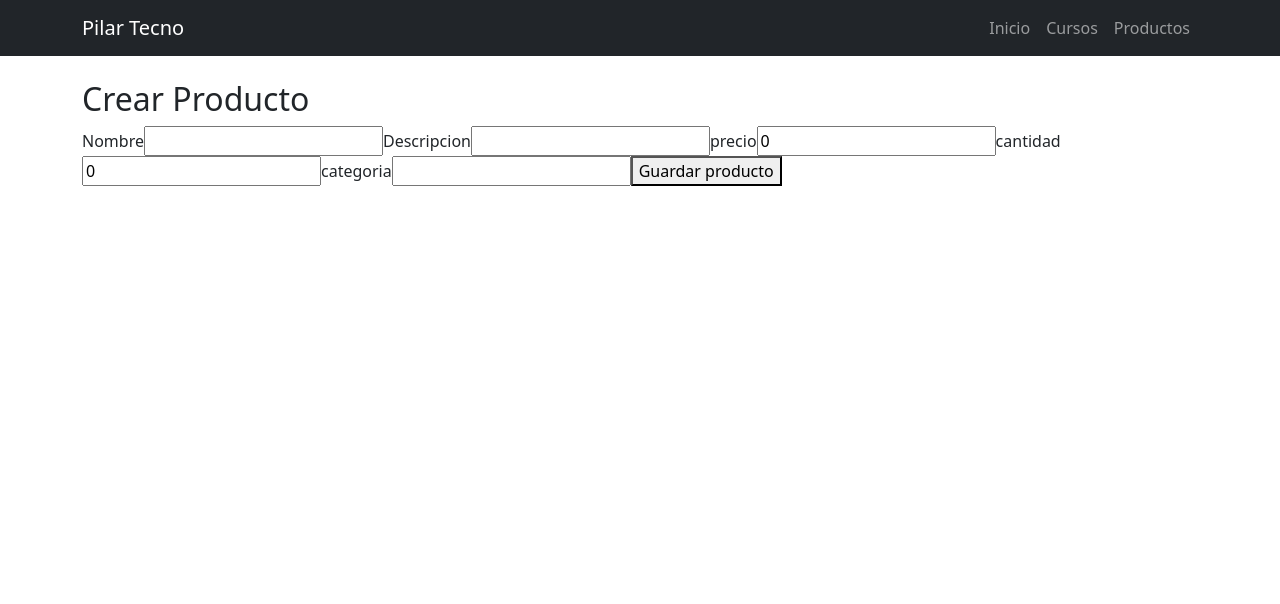
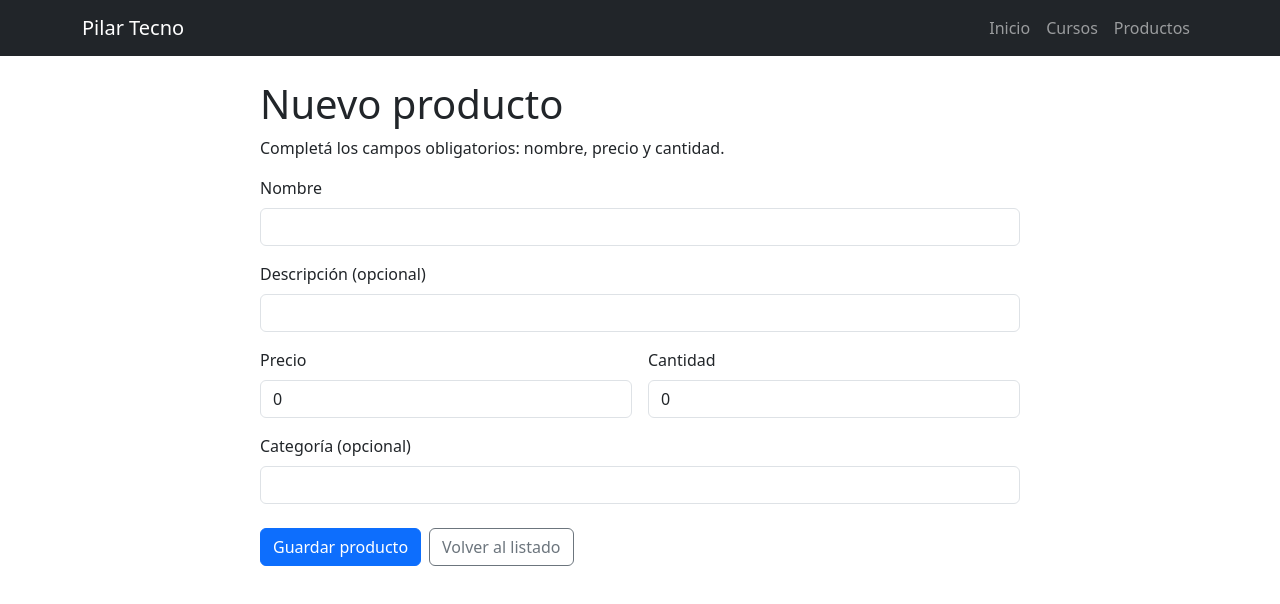
Before and after one commit to SSebastianLoreiro/landing-pilar-tecno, a React (Vite) app: page /productos/nuevo in a window 1280 px wide. Shown: the top 604 px of the page. Built offline with nearby package versions, Linux system fonts and the light colour scheme; no server answers.

Commit message:
feat: completar la edición de productos con formulario reutilizable

```diff
--- a/src/components/FormularioProducto.tsx
+++ b/src/components/FormularioProducto.tsx
@@ -1,116 +1,96 @@
+import { useState } from "react";
 import { useFormik } from "formik";
+import { Alert, Button, Col, Form, Row, Spinner } from "react-bootstrap";
+import { Link, useNavigate } from "react-router-dom";
 import type { NuevoProducto } from "../types/Producto";
-import * as Yup from "yup";
-import { crearProducto } from "../services/ProductoService";
+import { crearProducto, obtenerMensajeError } from "../services/ProductoService";
+import { productoSchema } from "../validations/productoSchema";
 
-const productoSchema = Yup.object({
-    nombre: Yup.string()
-        .required("El nombre es obligatorio")
-        .min(3, "El nombre debe tener al menos 3 caracteres"),
-    descripcion: Yup.string()
-        .min(5, "La descripción debe tener al menos 5 caracteres"),
-    precio: Yup.number()
-        .required("El precio es obligatorio")
-        .integer("El precio debe ser entero")
-        .positive("El precio debe ser mayor que 0"),
-    cantidad: Yup.number()
-        .required("La cantidad es obligatoria")
-        .integer("La cantidad debe ser entera")
-        .min(0, "La cantidad no puede ser negativa"),
-    categoria: Yup.string()
-        .min(5, "La categoria debe tener al menos 5 caracteres")
-});
+type FormularioProductoProps = {
+    valoresIniciales?: NuevoProducto;
+    onGuardar?: (datos: NuevoProducto) => Promise<unknown>;
+    modo?: "crear" | "editar";
+};
 
-const FormularioProducto = () => {
+const productoVacio: NuevoProducto = {
+    nombre: "", descripcion: "", precio: 0, cantidad: 0, categoria: "",
+};
+
+const FormularioProducto = ({ valoresIniciales, onGuardar = crearProducto, modo = "crear" }: FormularioProductoProps) => {
+    const navigate = useNavigate();
+    const [error, setError] = useState("");
     const formik = useFormik<NuevoProducto>({
-        initialValues: {
-            nombre: "",
-            descripcion: "",
-            precio: 0,
-            cantidad: 0,
-            categoria: ""
-        },
-        onSubmit: async (values, { resetForm }) => {
+        initialValues: valoresIniciales ?? productoVacio,
+        enableReinitialize: true,
+        validationSchema: productoSchema,
+        onSubmit: async (valores) => {
+            setError("");
             try {
-                await crearProducto(values);
-                console.log("submit exitoso");
-                resetForm();
-            } catch (error) {
-                console.error(error);
+                const datos = await productoSchema.validate(valores, { stripUnknown: true });
+                await onGuardar(datos);
+                navigate("/productos", {
+                    replace: true,
+                    state: { mensaje: modo === "editar" ? "Producto actualizado correctamente." : "Producto creado correctamente." },
+                });
+            } catch (causa) {
+                setError(obtenerMensajeError(causa, "No se pudo guardar el producto. Intentá nuevamente."));
             }
         },
-        validationSchema: productoSchema,
+    });
 
-    });
-    return <> <h2>Crear Producto</h2>
-        <form onSubmit={formik.handleSubmit}>
-            <label htmlFor="nombre">Nombre</label>
+    const campos: { nombre: keyof NuevoProducto; etiqueta: string; tipo: "text" | "number"; obligatorio?: boolean }[] = [
+        { nombre: "nombre", etiqueta: "Nombre", tipo: "text", obligatorio: true },
+        { nombre: "descripcion", etiqueta: "Descripción (opcional)", tipo: "text" },
+        { nombre: "precio", etiqueta: "Precio", tipo: "number", obligatorio: true },
+        { nombre: "cantidad", etiqueta: "Cantidad", tipo: "number", obligatorio: true },
+        { nombre: "categoria", etiqueta: "Categoría (opcional)", tipo: "text" },
+    ];
 
-            <input
-                id="nombre"
-                name="nombre"
-                type="text"
-                value={formik.values.nombre}
-                onChange={formik.handleChange}
-                onBlur={formik.handleBlur}
-            />
-            {formik.touched.nombre && formik.errors.nombre && (
-                <p className="text-danger">{formik.errors.nombre}</p>
-            )}
-            <label htmlFor="descripcion">Descripcion</label>
-            <input
-                id="descripcion"
-                name="descripcion"
-                type="text"
-                value={formik.values.descripcion}
-                onChange={formik.handleChange}
-                onBlur={formik.handleBlur}
-            />
-            {formik.touched.descripcion && formik.errors.descripcion && (
-                <p className="text-danger">{formik.errors.descripcion}</p>
-            )}
-            <label htmlFor="precio">precio</label>
-
-            <input
-                id="precio"
-                name="precio"
-                type="number"
-                value={formik.values.precio}
-                onChange={formik.handleChange}
-                onBlur={formik.handleBlur}
-            />
-            {formik.touched.precio && formik.errors.precio && (
-                <p className="text-danger">{formik.errors.precio}</p>
-            )}
-            <label htmlFor="cantidad">cantidad</label>
-
-            <input
-                id="cantidad"
-                name="cantidad"
-                type="number"
-                value={formik.values.cantidad}
-                onChange={formik.handleChange}
-                onBlur={formik.handleBlur}
-            />
-            {formik.touched.cantidad && formik.errors.cantidad && (
-                <p className="text-danger">{formik.errors.cantidad}</p>
-            )}
-            <label htmlFor="categoria">categoria</label>
-
-            <input
-                id="categoria"
-                name="categoria"
-                type="text"
-                value={formik.values.categoria}
-                onChange={formik.handleChange}
-                onBlur={formik.handleBlur}
-            />
-            {formik.touched.categoria && formik.errors.categoria && (
-                <p className="text-danger">{formik.errors.categoria}</p>
-            )}
-            <button type="submit">Guardar producto</button>
-        </form>
-    </>
+    return <section className="mx-auto mb-5" style={{ maxWidth: 760 }} aria-labelledby="titulo-formulario">
+        <h1 id="titulo-formulario">{modo === "editar" ? "Editar producto" : "Nuevo producto"}</h1>
+        <p>Completá los campos obligatorios: nombre, precio y cantidad.</p>
+        {error && <Alert variant="danger" role="alert">{error}</Alert>}
+        <Form noValidate onSubmit={formik.handleSubmit} aria-busy={formik.isSubmitting}>
+            <fieldset disabled={formik.isSubmitting}>
+                <Row className="g-3">
+                    {campos.map(({ nombre, etiqueta, tipo, obligatorio }) => {
+                        const invalido = Boolean(formik.touched[nombre] && formik.errors[nombre]);
+                        return <Col xs={12} md={tipo === "number" ? 6 : 12} key={nombre}>
+                            <Form.Group controlId={nombre}>
+                                <Form.Label>{etiqueta}</Form.Label>
+                                <Form.Control
+                                    name={nombre}
+                                    type={tipo}
+                                    value={formik.values[nombre] ?? ""}
+                                    onChange={formik.handleChange}
+                                    onBlur={formik.handleBlur}
+                                    required={obligatorio}
+                                    min={tipo === "number" ? (nombre === "precio" ? 1 : 0) : undefined}
+                                    step={tipo === "number" ? 1 : undefined}
+                                    isInvalid={invalido}
+                                    aria-invalid={invalido}
+                                    aria-describedby={invalido ? `${nombre}-error` : undefined}
+                                />
+                                <Form.Control.Feedback type="invalid" id={`${nombre}-error`}>
+                                    {formik.errors[nombre]}
+                                </Form.Control.Feedback>
+                            </Form.Group>
+                        </Col>;
+                    })}
+                </Row>
+                <div className="d-flex flex-wrap gap-2 mt-4">
+                    <Button type="submit" disabled={formik.isSubmitting}>
+                        {formik.isSubmitting && <Spinner size="sm" aria-hidden="true" className="me-2" />}
+                        {formik.isSubmitting ? "Guardando…" : modo === "editar" ? "Guardar cambios" : "Guardar producto"}
+                    </Button>
+                    <Button type="button" variant="outline-secondary" onClick={() => navigate("/productos")}>
+                        Volver al listado
+                    </Button>
+                </div>
+            </fieldset>
+        </Form>
+        {error && <Link className="d-inline-block mt-3" to="/productos">Volver al listado sin guardar</Link>}
+    </section>;
 };
 
 export default FormularioProducto;
--- a/src/pages/PaginaEditarProducto.tsx
+++ b/src/pages/PaginaEditarProducto.tsx
@@ -1,11 +1,53 @@
-import { useParams } from "react-router-dom";
+import { useEffect, useState } from "react";
+import { Alert, Spinner } from "react-bootstrap";
+import { Link, useParams } from "react-router-dom";
+import FormularioProducto from "../components/FormularioProducto";
+import { actualizarProducto, obtenerMensajeError, obtenerProductoPorId } from "../services/ProductoService";
+import type { Producto } from "../types/Producto";
 
 const PaginaEditarProducto = () => {
     const { id } = useParams();
-    return <>
-        <h2>Editar producto</h2>
-        <p>Id obtenido: {id}</p>
-    </>
-}
+    const [consulta, setConsulta] = useState<{ id?: string; producto?: Producto; error?: string }>({});
+
+    useEffect(() => {
+        if (!id) return;
+        const controlador = new AbortController();
+        obtenerProductoPorId(id, controlador.signal)
+            .then(producto => {
+                if (!controlador.signal.aborted) setConsulta({ id, producto });
+            })
+            .catch(causa => {
+                if (!controlador.signal.aborted) {
+                    setConsulta({ id, error: obtenerMensajeError(causa, "No se pudo cargar el producto. Volvé al listado e intentá nuevamente.") });
+                }
+            });
+        return () => controlador.abort();
+    }, [id]);
+
+    if (!id || (consulta.id === id && consulta.error)) {
+        return <>
+            <h1>Editar producto</h1>
+            <Alert variant="danger">{consulta.error || "No se indicó el identificador del producto."}</Alert>
+            <Link to="/productos">Volver al listado</Link>
+        </>;
+    }
+    if (consulta.id !== id || !consulta.producto) {
+        return <div role="status"><Spinner animation="border" size="sm" aria-hidden="true" /> Cargando producto…</div>;
+    }
+
+    const producto = consulta.producto;
+    return <FormularioProducto
+        key={id}
+        modo="editar"
+        valoresIniciales={{
+            nombre: producto.nombre,
+            descripcion: producto.descripcion ?? "",
+            precio: producto.precio,
+            cantidad: producto.cantidad,
+            categoria: producto.categoria ?? "",
+        }}
+        onGuardar={datos => actualizarProducto(id, datos)}
+    />;
+};
 
 export default PaginaEditarProducto;
--- a/src/services/ProductoService.tsx
+++ b/src/services/ProductoService.tsx
@@ -1,24 +1,41 @@
 import axios from "axios";
-import type { NuevoProducto, Producto } from "../types/Producto"
+import type { NuevoProducto, Producto } from "../types/Producto";
 
-const BASE_URL = "http://localhost:3000/productos";
-export const obtenerProductos = async (): Promise<Producto[]> => {
+const BASE_URL = (import.meta.env?.VITE_API_URL || "http://localhost:3000/productos").replace(/\/+$/, "");
+const api = axios.create({ baseURL: BASE_URL, timeout: 10000 });
 
-    const respuesta = await axios.get<Producto[]>(BASE_URL);
+export const obtenerProductos = async (signal?: AbortSignal): Promise<Producto[]> => {
+    const respuesta = await api.get<Producto[]>("", { signal });
     return respuesta.data;
-}
+};
 
 export const crearProducto = async (datos: NuevoProducto): Promise<Producto> => {
-    const respuesta = await axios.post<Producto>(BASE_URL, datos);
+    const respuesta = await api.post<Producto>("", datos);
     return respuesta.data;
-}
-
+};
 
 export const actualizarProducto = async (id: string, datos: NuevoProducto): Promise<Producto> => {
-    const respuesta = await axios.put<Producto>(`${BASE_URL}/${id}`, datos);
+    const respuesta = await api.put<Producto>(`/${encodeURIComponent(id)}`, datos);
     return respuesta.data;
-}
-export const obtenerProductoPorId = async (id: string): Promise<Producto> => {
-    const respuesta = await axios.get<Producto>(`${BASE_URL}/${id}`);
+};
+
+export const obtenerProductoPorId = async (id: string, signal?: AbortSignal): Promise<Producto> => {
+    const respuesta = await api.get<Producto>(`/${encodeURIComponent(id)}`, { signal });
     return respuesta.data;
-}
+};
+
+export const obtenerMensajeError = (error: unknown, mensaje: string): string => {
+    if (axios.isAxiosError(error)) {
+        if (!error.response) {
+            return "No se pudo conectar con Stockify. Verificá que la API esté disponible e intentá nuevamente.";
+        }
+        if (error.response.status === 404) return "El producto no existe o ya fue eliminado.";
+        if (error.response.status === 400 || error.response.status === 422) {
+            return "El servidor rechazó los datos. Revisá los campos e intentá nuevamente.";
+        }
+        if (error.response.status === 401 || error.response.status === 403) {
+            return "No tenés permiso para realizar esta operación.";
+        }
+    }
+    return mensaje;
+};
--- /dev/null
+++ b/src/validations/productoSchema.ts
@@ -0,0 +1,21 @@
+import * as Yup from "yup";
+
+export const productoSchema = Yup.object({
+    nombre: Yup.string().trim()
+        .required("El nombre es obligatorio")
+        .min(3, "El nombre debe tener al menos 3 caracteres"),
+    descripcion: Yup.string().trim()
+        .min(5, "La descripción debe tener al menos 5 caracteres"),
+    precio: Yup.number()
+        .typeError("El precio debe ser un número")
+        .required("El precio es obligatorio")
+        .integer("El precio debe ser entero")
+        .positive("El precio debe ser mayor que 0"),
+    cantidad: Yup.number()
+        .typeError("La cantidad debe ser un número")
+        .required("La cantidad es obligatoria")
+        .integer("La cantidad debe ser entera")
+        .min(0, "La cantidad no puede ser negativa"),
+    categoria: Yup.string().trim()
+        .min(5, "La categoría debe tener al menos 5 caracteres"),
+});
```
